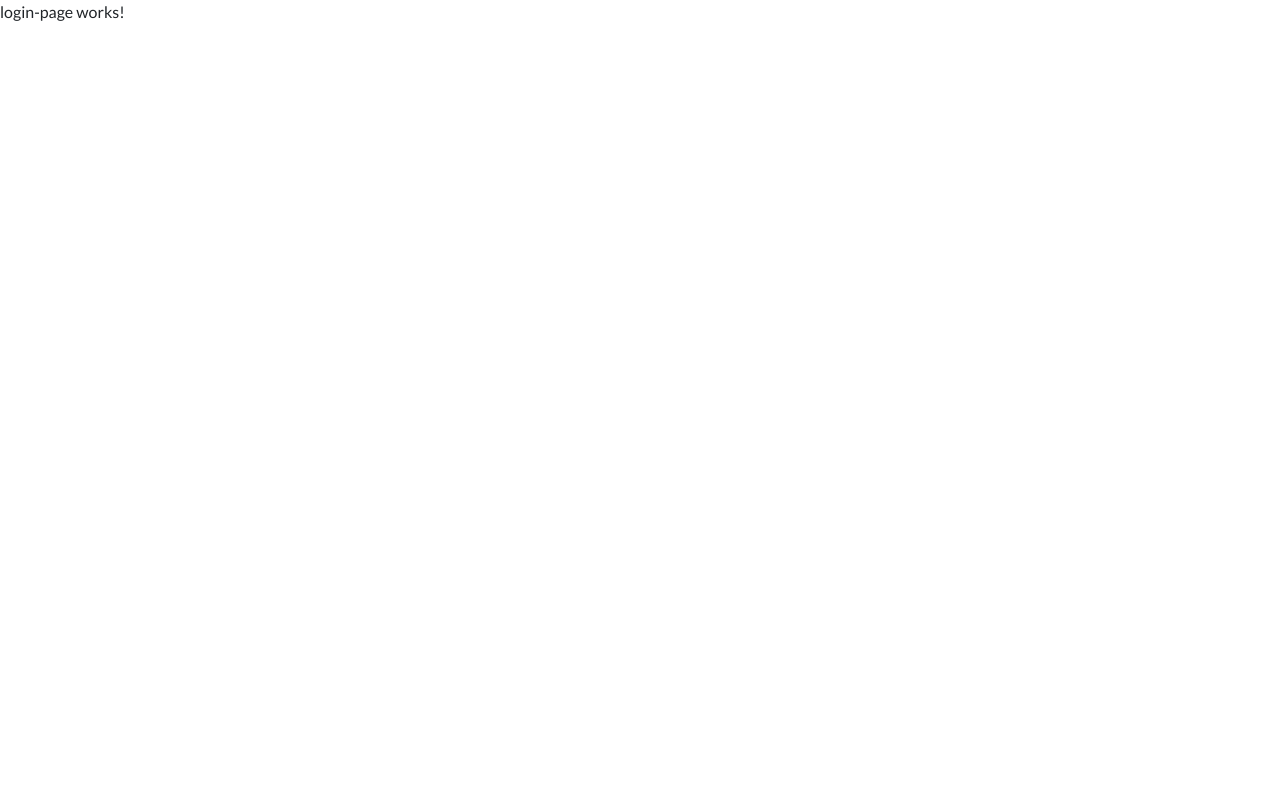
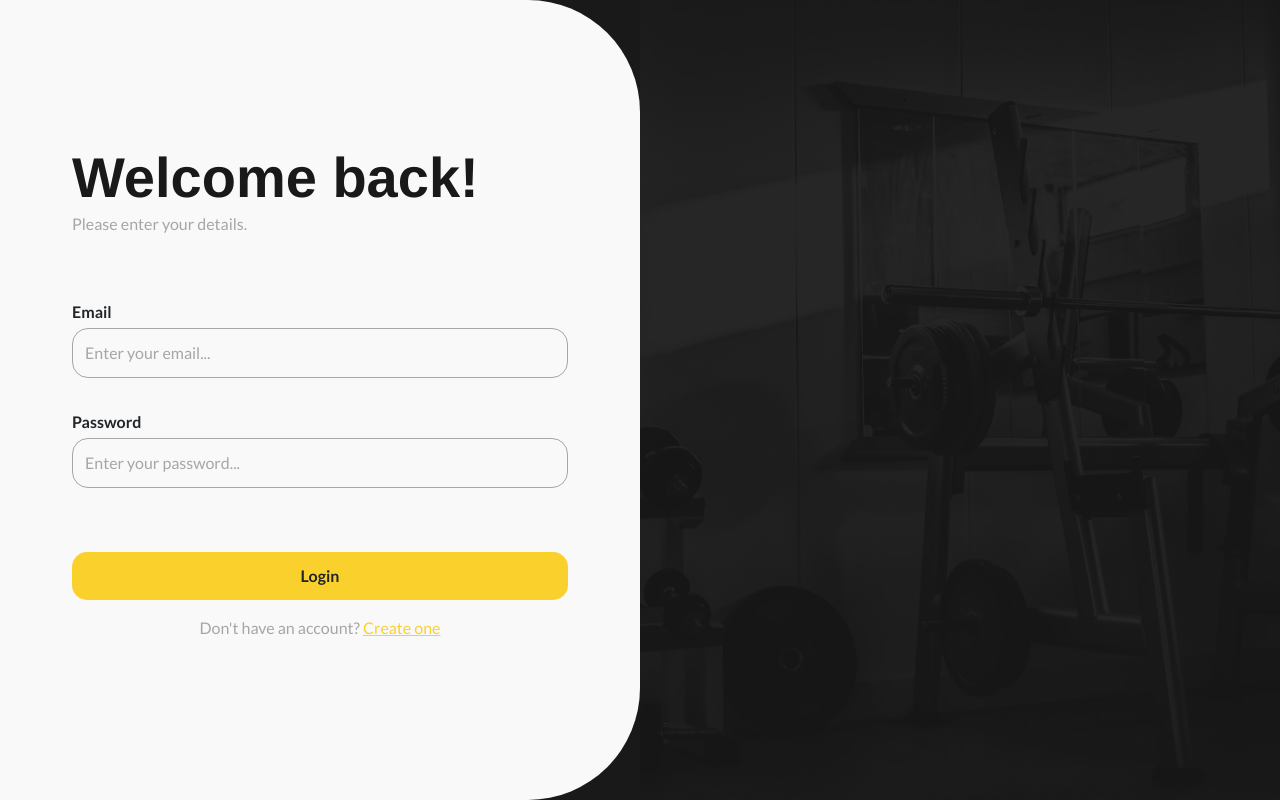
Before and after one commit to santiwg/gym-client-managing-frontend, an Angular app: page /login in a window 1280 px wide. Built offline with nearby package versions, Linux system fonts and the light colour scheme; a web font is replaced by a local one.

Commit message:
Hago pantalla Login y mejoro visual de autocompletado de forms

```diff
--- a/src/app/pages/auth/login-page/login-page.css
+++ b/src/app/pages/auth/login-page/login-page.css
@@ -0,0 +1,132 @@
+.auth-container {
+    display: flex;
+    min-height: 100vh;
+    font-family: var(--font-body);
+    background-color: var(--color-background);
+}
+
+.form-section {
+    flex: 1;
+    background-color: var(--color-surface);
+    display: flex;
+    flex-direction: column;
+    justify-content: center;
+    align-items: center;
+    border-top-right-radius: 7rem;
+    border-bottom-right-radius: 7rem;
+    z-index: 2;
+}
+
+.form-wrapper {
+    width: 100%;
+    max-width: 35rem;
+    padding: 2rem;
+    display: flex;
+    flex-direction: column;
+
+}
+
+.form-section h1 {
+    font-family: var(--font-title);
+    font-weight: bold;
+    font-size: 3.5rem;
+    color: var(--color-background);
+}
+
+.subtitle {
+    color: var(--color-text-secondary);
+    margin-bottom: 2rem;
+}
+
+form {
+    display: flex;
+    flex-direction: column;
+}
+
+label {
+    margin-top: 2rem;
+    margin-bottom: 0.25rem;
+    font-weight: bold;
+    color: var(--color-header);
+}
+
+input {
+    padding: 0.75rem;
+    border: 1px solid var(--color-text-secondary);
+    border-radius: 1rem;
+    font-size: 1rem;
+    background-color: var(--font-body);
+}
+
+input::placeholder {
+    color: var(--color-text-secondary);
+    opacity: 1;
+}
+
+input:-webkit-autofill {
+    -webkit-text-fill-color: var(--color-background);
+    transition: background-color 5000s ease-in-out 0s;
+    box-shadow: 0 0 0px 1000px var(--color-surface) inset;
+}
+
+.btn-register {
+    margin-top: 4rem;
+    padding: 0.75rem;
+    background-color: var(--color-accent-main);
+    color: var(--color-accent-on-primary);
+    border: none;
+    border-radius: 15px;
+    font-weight: bold;
+    cursor: pointer;
+    transition: background-color 0.2s ease;
+}
+
+.btn-register:hover {
+    background-color: var(--color-accent-alt3);
+}
+
+.login-link {
+    margin-top: 1rem;
+    color: var(--color-text-secondary);
+    text-align: center;
+}
+
+.login-link a {
+    color: var(--color-accent-main);
+    text-decoration: underline;
+    transition: color 0.2s ease;
+}
+
+.login-link a:hover {
+    color: var(--color-accent-alt3);
+}
+
+.image-section {
+    flex: 1;
+    position: relative;
+}
+
+.image-section img {
+    position: absolute;
+    top: 0;
+    left: 0;
+    width: 100%;
+    height: 100%;
+    object-fit: cover;
+    filter: grayscale(100%) brightness(60%);
+    opacity: 0.1;
+}
+
+@media (max-width: 768px) {
+    .image-section {
+        display: none;
+    }
+
+    .form-section {
+        border-radius: 0;
+    }
+
+    .form-section h1 {
+        font-size: 2.5rem;
+    }
+}
--- a/src/app/pages/auth/login-page/login-page.html
+++ b/src/app/pages/auth/login-page/login-page.html
@@ -1 +1,27 @@
-<p>login-page works!</p>
+<div class="auth-container">
+    <div class="form-section">
+        <div class="form-wrapper">
+            <h1>Welcome back!</h1>
+            <p class="subtitle">Please enter your details.</p>
+
+            <form [formGroup]="loginForm" (ngSubmit)="onSubmit()">
+                <label for="email">Email</label>
+                <input id="email" formControlName="email" placeholder="Enter your email..." />
+
+                <label for="password">Password</label>
+                <input id="password" type="password" formControlName="password" placeholder="Enter your password..." />
+
+                <button type="submit" class="btn-register">Login</button>
+            </form>
+
+            <p class="login-link">
+                Don't have an account?
+                <a routerLink="/register">Create one</a>
+            </p>
+        </div>
+    </div>
+
+    <div class="image-section">
+        <img src="/assets/images/gym-background.jpg" alt="Gym background" />
+    </div>
+</div>
--- a/src/app/pages/auth/login-page/login-page.ts
+++ b/src/app/pages/auth/login-page/login-page.ts
@@ -1,11 +1,28 @@
 import { Component } from '@angular/core';
+import { FormBuilder, FormGroup, Validators, ReactiveFormsModule } from '@angular/forms';
+import { RouterModule } from '@angular/router';
 
 @Component({
   selector: 'app-login-page',
-  imports: [],
+  imports: [ReactiveFormsModule, RouterModule],
   templateUrl: './login-page.html',
   styleUrl: './login-page.css'
 })
+
 export class LoginPage {
+  loginForm: FormGroup;
 
+  constructor(private fb: FormBuilder) {
+    this.loginForm = this.fb.group({
+      email: ['', [Validators.required, Validators.email]],
+      password: ['', Validators.required]
+    });
+  }
+
+  onSubmit() {
+    if (this.loginForm.valid) {
+      console.log('Login data:', this.loginForm.value);
+      // Aquí iría la llamada al servicio de autenticación
+    }
+  }
 }
--- a/src/app/pages/auth/register-page/register-page.css
+++ b/src/app/pages/auth/register-page/register-page.css
@@ -63,6 +63,12 @@ input::placeholder {
     opacity: 1;
 }
 
+input:-webkit-autofill {
+    -webkit-text-fill-color: var(--color-background);
+    transition: background-color 5000s ease-in-out 0s;
+    box-shadow: 0 0 0px 1000px var(--color-surface) inset;
+}
+
 .btn-register {
     margin-top: 4rem;
     padding: 0.75rem;
```
